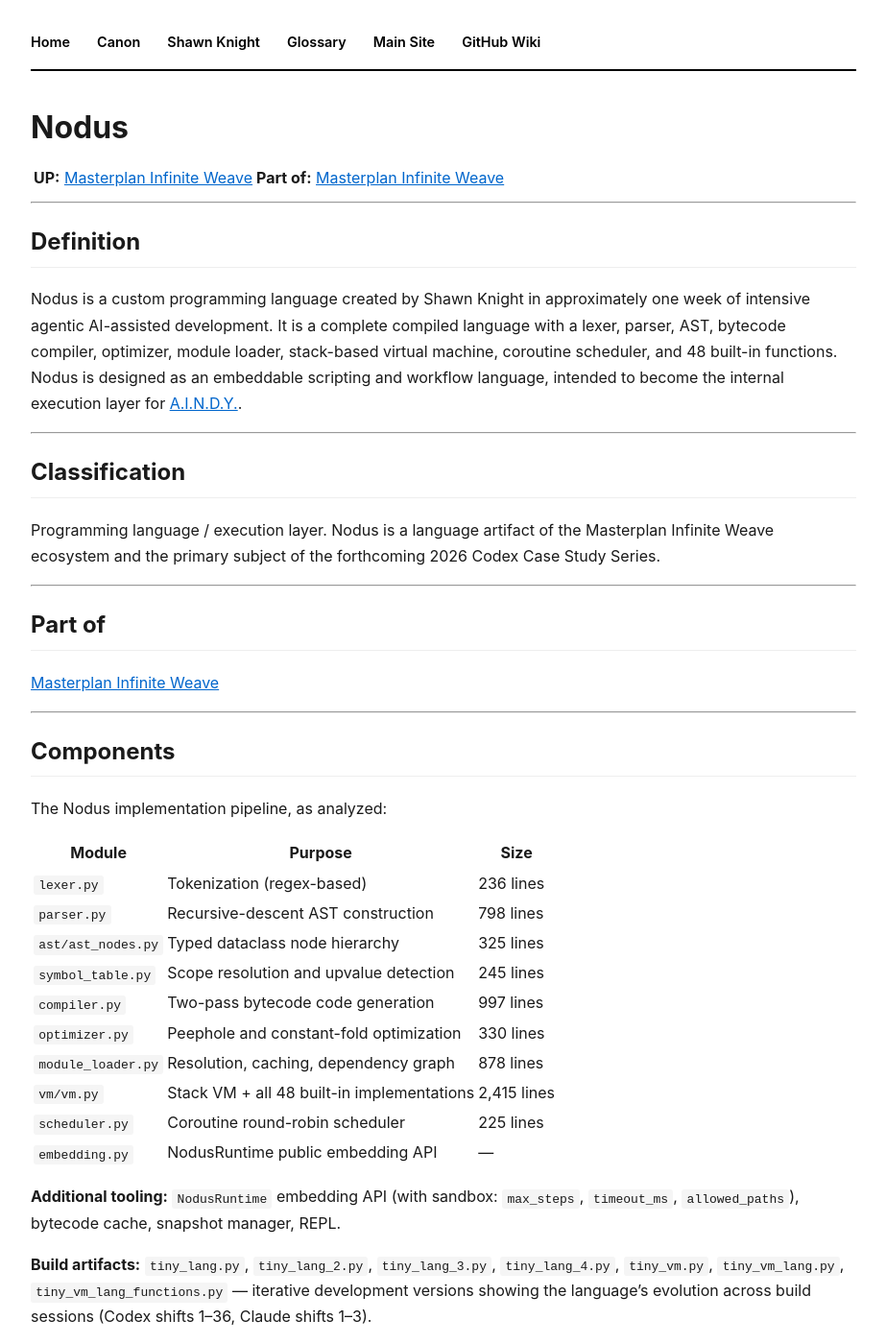
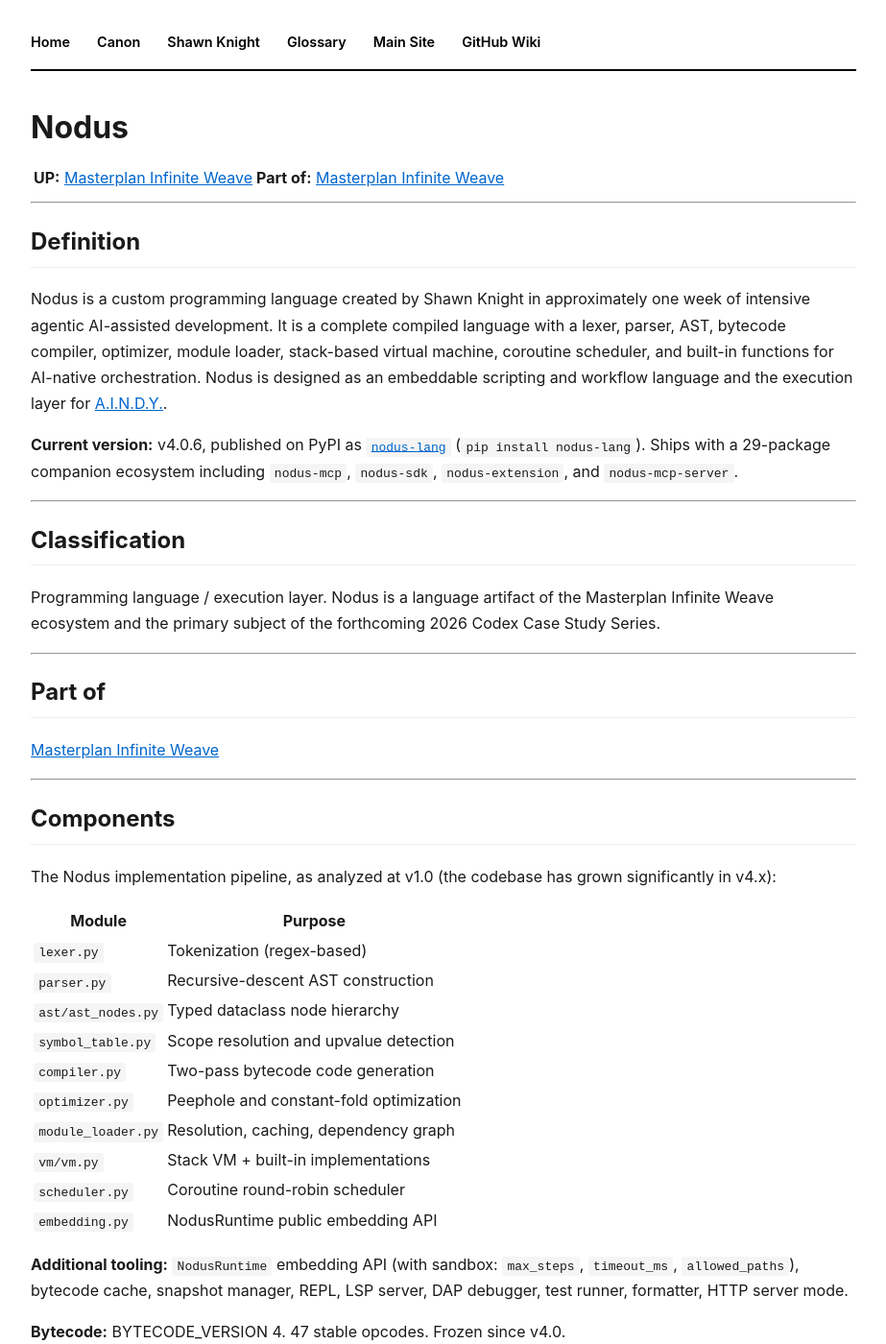
Before and after one commit to Masterplanner25/Masterplanner25, a Jekyll site: the page built from docs/entities/nodus.md, in a window 1280 px wide and 1400 px high. Shown: the whole window at 96% size, without its empty margins (178-1101 px from the left). Built offline with Jekyll 4.4.1, drawn with Linux system fonts in a browser that asks for light colours; some of the changed text lies outside the part shown.

Commit message:
﻿docs(nodus): update Nodus entity pages to v4.0.6
Updates docs and wiki entity/relationship pages for Nodus:
- Version: v4.0.6 on PyPI (pip install nodus-lang)
- Ecosystem: 29-package companion ecosystem noted
- Components: marks v1.0 line counts as historical; adds BYTECODE_VERSION 4
- pyo3: was 'planned', now 'implemented via nodus-native-memory-engine'
- AINDY integration: was 'future', now active via nodus-mcp-server

Co-Authored-By: Claude Sonnet 4.6 <noreply@anthropic.com>

```diff
--- a/docs/entities/nodus.md
+++ b/docs/entities/nodus.md
@@ -13,7 +13,9 @@ layout: default
 
 ## Definition
 
-Nodus is a custom programming language created by Shawn Knight in approximately one week of intensive agentic AI-assisted development. It is a complete compiled language with a lexer, parser, AST, bytecode compiler, optimizer, module loader, stack-based virtual machine, coroutine scheduler, and 48 built-in functions. Nodus is designed as an embeddable scripting and workflow language, intended to become the internal execution layer for [A.I.N.D.Y.](./aindy.md).
+Nodus is a custom programming language created by Shawn Knight in approximately one week of intensive agentic AI-assisted development. It is a complete compiled language with a lexer, parser, AST, bytecode compiler, optimizer, module loader, stack-based virtual machine, coroutine scheduler, and built-in functions for AI-native orchestration. Nodus is designed as an embeddable scripting and workflow language and the execution layer for [A.I.N.D.Y.](./aindy.md).
+
+**Current version:** v4.0.6, published on PyPI as [`nodus-lang`](https://pypi.org/project/nodus-lang/) (`pip install nodus-lang`). Ships with a 29-package companion ecosystem including `nodus-mcp`, `nodus-sdk`, `nodus-extension`, and `nodus-mcp-server`.
 
 ---
 
@@ -31,22 +33,24 @@ Programming language / execution layer. Nodus is a language artifact of the Mast
 
 ## Components
 
-The Nodus implementation pipeline, as analyzed:
+The Nodus implementation pipeline, as analyzed at v1.0 (the codebase has grown significantly in v4.x):
 
-| Module | Purpose | Size |
-|--------|---------|------|
-| `lexer.py` | Tokenization (regex-based) | 236 lines |
-| `parser.py` | Recursive-descent AST construction | 798 lines |
-| `ast/ast_nodes.py` | Typed dataclass node hierarchy | 325 lines |
-| `symbol_table.py` | Scope resolution and upvalue detection | 245 lines |
-| `compiler.py` | Two-pass bytecode code generation | 997 lines |
-| `optimizer.py` | Peephole and constant-fold optimization | 330 lines |
-| `module_loader.py` | Resolution, caching, dependency graph | 878 lines |
-| `vm/vm.py` | Stack VM + all 48 built-in implementations | 2,415 lines |
-| `scheduler.py` | Coroutine round-robin scheduler | 225 lines |
-| `embedding.py` | NodusRuntime public embedding API | — |
+| Module | Purpose |
+|--------|---------|
+| `lexer.py` | Tokenization (regex-based) |
+| `parser.py` | Recursive-descent AST construction |
+| `ast/ast_nodes.py` | Typed dataclass node hierarchy |
+| `symbol_table.py` | Scope resolution and upvalue detection |
+| `compiler.py` | Two-pass bytecode code generation |
+| `optimizer.py` | Peephole and constant-fold optimization |
+| `module_loader.py` | Resolution, caching, dependency graph |
+| `vm/vm.py` | Stack VM + built-in implementations |
+| `scheduler.py` | Coroutine round-robin scheduler |
+| `embedding.py` | NodusRuntime public embedding API |
 
-**Additional tooling:** `NodusRuntime` embedding API (with sandbox: `max_steps`, `timeout_ms`, `allowed_paths`), bytecode cache, snapshot manager, REPL.
+**Additional tooling:** `NodusRuntime` embedding API (with sandbox: `max_steps`, `timeout_ms`, `allowed_paths`), bytecode cache, snapshot manager, REPL, LSP server, DAP debugger, test runner, formatter, HTTP server mode.
+
+**Bytecode:** BYTECODE_VERSION 4. 47 stable opcodes. Frozen since v4.0.
 
 **Build artifacts:** `tiny_lang.py`, `tiny_lang_2.py`, `tiny_lang_3.py`, `tiny_lang_4.py`, `tiny_vm.py`, `tiny_vm_lang.py`, `tiny_vm_lang_functions.py` — iterative development versions showing the language's evolution across build sessions (Codex shifts 1–36, Claude shifts 1–3).
 
@@ -59,15 +63,16 @@ The Nodus implementation pipeline, as analyzed:
 - Python as the implementation language (the VM and all tooling are written in Python)
 
 **Powers:**
-- Future [A.I.N.D.Y.](./aindy.md) workflow scripting and task routing
+- [A.I.N.D.Y.](./aindy.md) workflow scripting and task routing (via `nodus-mcp-server`, which connects to Claude Desktop and ChatGPT Desktop)
 - Embedded scripting for sandbox execution within Masterplan workflows
+- 29-package companion ecosystem (MCP, SDK, extensions, memory, Jupyter kernel, VS Code extension)
 
 **Depends on:**
 - Python 3 runtime
-- `pyo3` (planned) for future Rust integration layer
+- `pyo3` — implemented via `nodus-native-memory-engine` (published on PyPI)
 
 **Outputs to:**
-- Bytecode (compiled from Nodus source)
+- Bytecode (compiled from Nodus source), BYTECODE_VERSION 4
 - VM execution results
 - Future: 2026 Codex Case Study Series (documenting the build process)
 
```
Also changed, not shown: docs/relationships/nodus-aindy-task-routing.md (+3 -3 lines), wiki/entities/nodus.md (+23 -18 lines), wiki/relationships/nodus-aindy-task-routing.md (+3 -3 lines).
